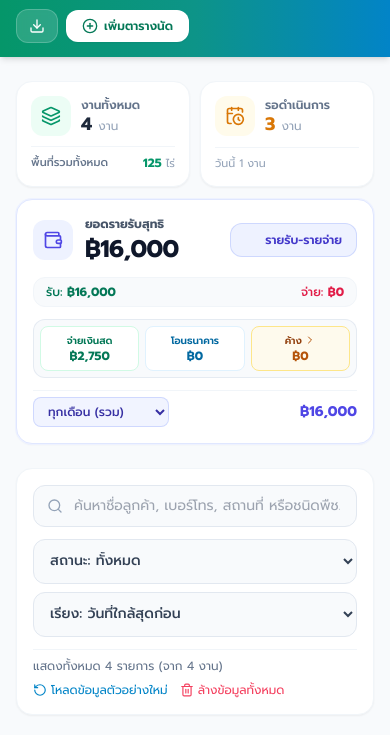
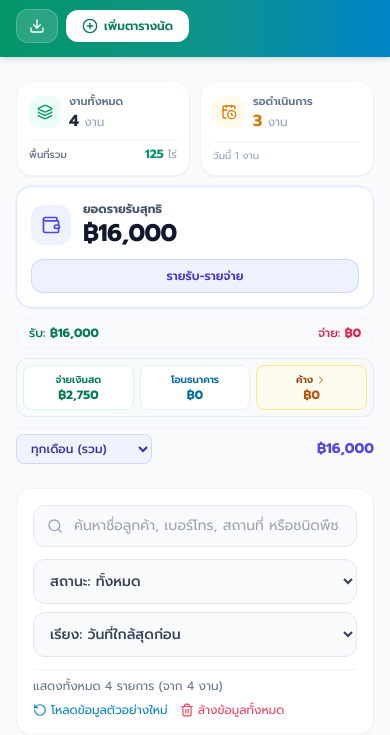
Before and after one commit to Genesis0746/agridrone-pro, a plain HTML site: page index.html in a window 390 px wide. Shown: the part 57-792 px from the top of the page. Drawn offline with nearby package versions, Linux system fonts and the light colour scheme; some icons are missing.

Commit message:
Add files via upload

```diff
--- a/index.html
+++ b/index.html
@@ -78,46 +78,46 @@
     <main class="flex-1 max-w-6xl w-full mx-auto px-4 py-6 space-y-6">
 
         <!-- แดชบอร์ดสรุปภาพรวม (Dashboard Summary) -->
-        <section aria-label="สรุปภาพรวม" class="grid grid-cols-1 lg:grid-cols-12 gap-3 sm:gap-4 items-stretch">
-            <!-- คอลัมน์ซ้าย: งานทั้งหมด + พื้นที่รวมทั้งหมด (รวมกัน) & รอดำเนินการ -->
+        <section aria-label="สรุปภาพรวม" class="space-y-2.5 sm:space-y-4">
+            <!-- แถวบน: บนมือถือเรียง 2 คอลัมน์ข้างกัน (งานทั้งหมด+พื้นที่รวม | รอดำเนินการ) และบนจอใหญ่กิน 5/12 คอลัมน์ -->
+            <div class="grid grid-cols-1 lg:grid-cols-12 gap-2.5 sm:gap-4 items-stretch">
                 <div class="lg:col-span-5 grid grid-cols-2 gap-2.5 sm:gap-3">
                     <!-- การ์ดรวม: งานทั้งหมด & พื้นที่รวมทั้งหมด -->
-                <div class="bg-white p-3.5 sm:p-4 rounded-2xl shadow-sm border border-slate-100 flex flex-col justify-between gap-2.5 min-w-0">
-                    <div class="flex items-center gap-2.5 min-w-0">
-                        <div class="bg-emerald-50 text-emerald-600 p-2.5 rounded-xl shrink-0">
-                            <i data-lucide="layers" class="w-5 h-5"></i>
+                    <div class="bg-white p-3 sm:p-4 rounded-2xl shadow-sm border border-slate-100 flex flex-col justify-between gap-2 min-w-0">
+                        <div class="flex items-center gap-2 min-w-0">
+                            <div class="bg-emerald-50 text-emerald-600 p-2 rounded-xl shrink-0">
+                                <i data-lucide="layers" class="w-4 h-4 sm:w-5 sm:h-5"></i>
                             </div>
                             <div class="min-w-0">
-                            <p class="text-xs text-slate-500 font-semibold truncate">งานทั้งหมด</p>
-                            <p id="statTotalJobs" class="text-lg sm:text-xl font-bold text-slate-800 leading-tight">0 <span class="text-xs font-normal text-slate-400">งาน</span></p>
-                        </div>
-                    </div>
-                    <div class="pt-2 border-t border-slate-100 flex items-center justify-between gap-1 min-w-0">
-                        <span class="text-[11px] text-slate-500 font-medium truncate">พื้นที่รวมทั้งหมด</span>
+                                <p class="text-[11px] sm:text-xs text-slate-500 font-semibold truncate">งานทั้งหมด</p>
+                                <p id="statTotalJobs" class="text-base sm:text-xl font-bold text-slate-800 leading-tight">0 <span class="text-[11px] sm:text-xs font-normal text-slate-400">งาน</span></p>
+                            </div>
+                        </div>
+                        <div class="pt-1.5 border-t border-slate-100 flex items-center justify-between gap-1 min-w-0">
+                            <span class="text-[10px] sm:text-[11px] text-slate-500 font-medium truncate">พื้นที่รวม</span>
                             <span id="statTotalRai" class="text-xs sm:text-sm font-bold text-emerald-600 shrink-0">0 <span class="text-[10px] font-normal text-slate-400">ไร่</span></span>
                         </div>
                     </div>
 
-                <!-- การ์ด 2: งานที่รอดำเนินการ -->
-                <div class="bg-white p-3.5 sm:p-4 rounded-2xl shadow-sm border border-slate-100 flex flex-col justify-between gap-2 min-w-0">
-                    <div class="flex items-center gap-2.5 min-w-0">
-                        <div class="bg-amber-50 text-amber-600 p-2.5 rounded-xl shrink-0">
-                            <i data-lucide="calendar-clock" class="w-5 h-5"></i>
+                    <!-- การ์ด 2: งานที่รอดำเนินการ (อยู่ด้านข้างการ์ดงานทั้งหมด+พื้นที่รวมบนมือถือ) -->
+                    <div class="bg-white p-3 sm:p-4 rounded-2xl shadow-sm border border-slate-100 flex flex-col justify-between gap-2 min-w-0">
+                        <div class="flex items-center gap-2 min-w-0">
+                            <div class="bg-amber-50 text-amber-600 p-2 rounded-xl shrink-0">
+                                <i data-lucide="calendar-clock" class="w-4 h-4 sm:w-5 sm:h-5"></i>
                             </div>
                             <div class="min-w-0">
-                            <p class="text-xs text-slate-500 font-semibold truncate">รอดำเนินการ</p>
-                            <p id="statPendingJobs" class="text-lg sm:text-xl font-bold text-amber-600 leading-tight">0 <span class="text-xs font-normal text-slate-400">งาน</span></p>
-                        </div>
-                    </div>
-                    <div class="pt-2 border-t border-slate-100">
-                        <p id="statTodayJobs" class="text-[11px] text-slate-400 truncate">วันนี้ 0 งาน</p>
-                    </div>
-                </div>
-            </div>
-
-            <!-- คอลัมน์ขวา: ยอดรายรับสุทธิขยายเต็มพื้นที่ & รายรับ-รายจ่าย (เลือกเดือนได้) -->
-            <div class="lg:col-span-7 bg-white p-4 sm:p-5 rounded-2xl shadow-sm border border-indigo-100 ring-1 ring-indigo-50 flex flex-col justify-between gap-3 min-w-0">
-                <div class="flex flex-wrap items-center justify-between gap-2.5 min-w-0">
+                                <p class="text-[11px] sm:text-xs text-slate-500 font-semibold truncate">รอดำเนินการ</p>
+                                <p id="statPendingJobs" class="text-base sm:text-xl font-bold text-amber-600 leading-tight">0 <span class="text-[11px] sm:text-xs font-normal text-slate-400">งาน</span></p>
+                            </div>
+                        </div>
+                        <div class="pt-1.5 border-t border-slate-100">
+                            <p id="statTodayJobs" class="text-[10px] sm:text-[11px] text-slate-400 truncate">วันนี้ 0 งาน</p>
+                        </div>
+                    </div>
+                </div>
+
+                <!-- ยอดรายรับสุทธิขยายเต็มพื้นที่ & รายรับ-รายจ่าย (เลือกเดือนได้) -->
+                <div class="lg:col-span-7 bg-white p-3.5 sm:p-5 rounded-2xl shadow-sm border border-indigo-100 ring-1 ring-indigo-50 flex flex-col justify-between gap-2.5 sm:gap-3 min-w-0">
                     <div class="flex items-center gap-3 min-w-0">
                         <div class="bg-indigo-50 text-indigo-600 p-2.5 sm:p-3 rounded-xl shrink-0">
                             <i data-lucide="wallet" class="w-5 h-5 sm:w-6 sm:h-6"></i>
```
Lines whose indentation alone changed are shown as unchanged.
